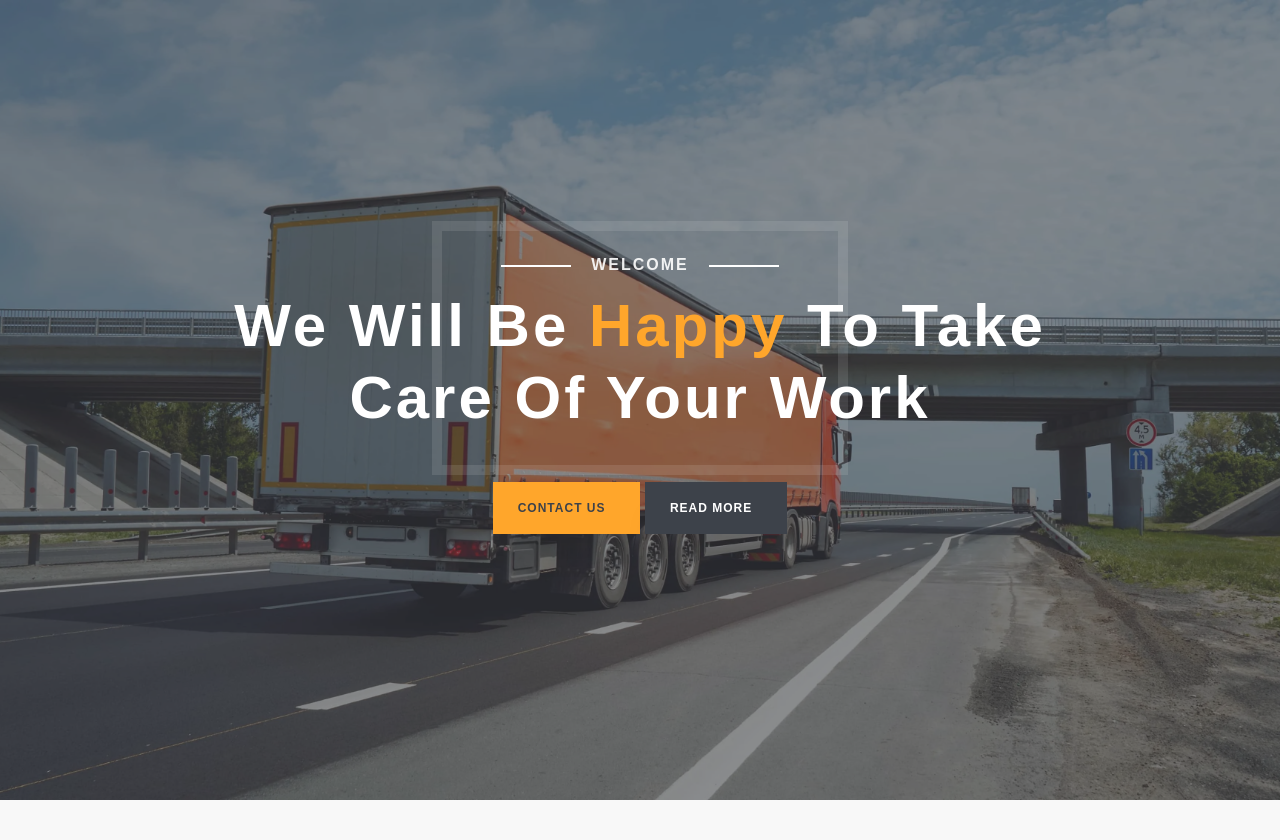
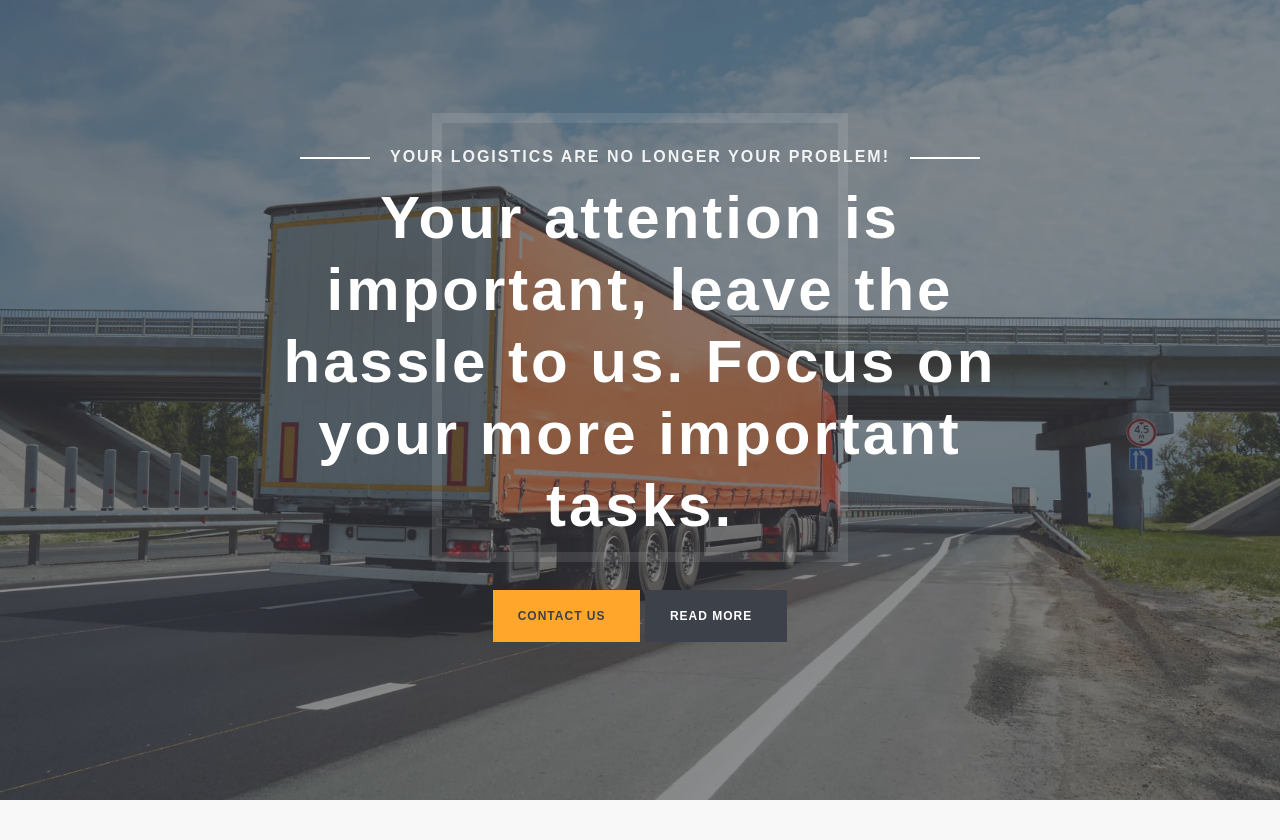
Before and after one commit to AbduAllah-Nadi-Hassan/al-gammal_logistics, a Django app: page / in a window 1280 px wide. Shown: the part 119-959 px from the top of the page. Run offline with Django 5.2, Linux system fonts and the light colour scheme; some libraries are stand-ins or nearby versions.

Commit message:
modified hero heading in index.html

```diff
--- a/al_gammal_logistics/homepage/templates/homepage/index.html
+++ b/al_gammal_logistics/homepage/templates/homepage/index.html
@@ -71,8 +71,8 @@
                 <div class="col-lg-9">
                     <div class="text aos-init aos-animate" data-aos="fade-up" data-aos-delay="300"
                         data-aos-duration="1000">
-                        <span class="subheading">Welcome</span>
-                        <h1 class="mb-5">We Will Be <span>Happy</span> To Take Care Of Your Work</h1>
+                        <span class="subheading">Your logistics are no longer your problem!</span>
+                        <h1 class="mb-5">Your attention is important, leave the hassle to us. Focus on your more important tasks.</h1>
                         <p><a href="Contact us.html" class="btn btn-primary p-4 py-3">Contact us <span
                                     class="ion-ios-arrow-round-forward"></span></a> <a href="About us.html"
                                 class="btn btn-darken p-4 py-3">Read More <span
```
